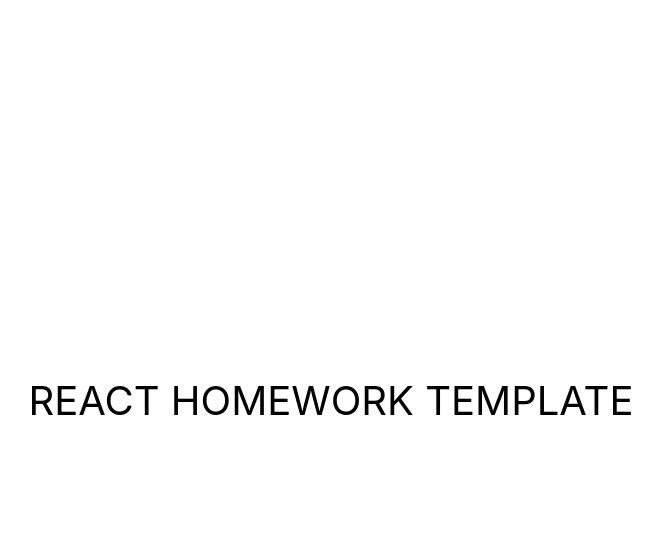
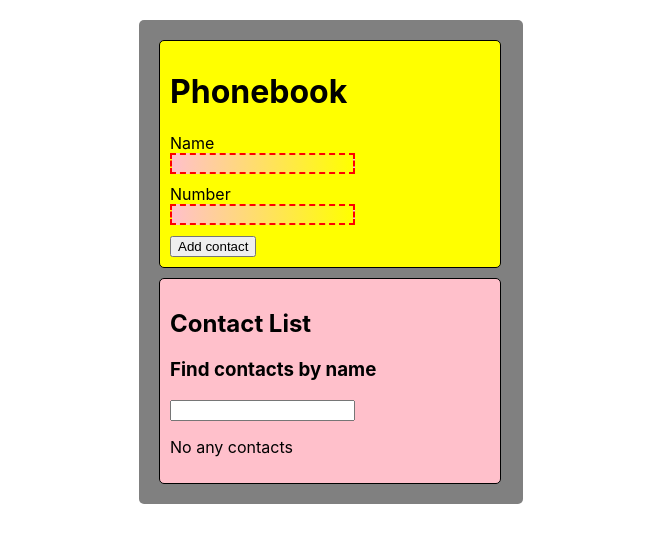
Before and after one commit to Aleksandr-Pod/goit-react-hw-06-phonebook, a React (Create React App) app: page / in a window 1280 px wide. Shown: the top 542 px of the page, without its empty margins (309-971 px from the left). Built offline with nearby package versions, Linux system fonts and the light colour scheme.

Commit message:
initial + libs + newReact

```diff
--- a/package.json
+++ b/package.json
@@ -7,10 +7,11 @@
     "@testing-library/jest-dom": "^5.16.3",
     "@testing-library/react": "^12.1.4",
     "@testing-library/user-event": "^13.5.0",
+    "formik": "^2.2.9",
     "react": "^18.0.0",
     "react-dom": "^18.0.0",
     "react-scripts": "5.0.0",
-    "web-vitals": "^2.1.3"
+    "styled-components": "^5.3.5"
   },
   "scripts": {
     "start": "react-scripts start",
--- a/src/components/App.jsx
+++ b/src/components/App.jsx
@@ -1,17 +1,55 @@
-export const App = () => {
+import {useState, useEffect} from 'react';
+import { InputForm } from './InputForm/InputForm';
+import { Filter } from './Filter/Filter';
+import { ContactList } from './ContactList/ContactList';
+// styled components
+import { PhonebookBox } from './Phonebook/Phonebook.styled';
+import { InputFormBox } from './InputForm/InputForm.styled';
+import { ContactListBox } from './ContactList/ContactList.styled';
+// other libs
+import { nanoid } from 'nanoid';
+
+export function App() {
+  const [contacts, setContacts] = useState(() =>
+    JSON.parse(window.localStorage.getItem('contacts')) ?? []
+  );
+  const [filter, setFilter] = useState("");
+
+  useEffect(() => {
+    localStorage.setItem("contacts", JSON.stringify(contacts))
+  }, [contacts]);
+
+  const submitHandle = (data) => {
+    const equalName = contacts.find(el => (el.name.toLowerCase() === data.name.toLowerCase()));
+    if (equalName) return alert(equalName.name + " is already in contacts");
+
+    data.id = nanoid();
+    setContacts(contacts => [data, ...contacts])
+  }
+  const filterChange = (evt) => {
+    evt.preventDefault();
+    setFilter(evt.currentTarget.value);
+  }
+  const onDelete = (id) => {
+    setContacts(contacts => contacts.filter(contact => contact.id !== id))
+  }
+
+  const normalizedFilter = filter.toLowerCase();
+  const filteredContacts = contacts.filter(contact => (contact.name.toLowerCase().includes(normalizedFilter)));
+
   return (
-    <div
-      style={{
-        height: '100vh',
-        display: 'flex',
-        justifyContent: 'center',
-        alignItems: 'center',
-        fontSize: 40,
-        textTransform: 'uppercase',
-        color: '#010101',
-      }}
-    >
-      React homework template
-    </div>
+    <PhonebookBox>
+      <InputFormBox>
+        <h1>Phonebook</h1>
+        <InputForm submitHandle={submitHandle}/>
+      </InputFormBox>
+      <ContactListBox>
+        <h2>Contact List</h2>
+        <Filter filter={filter} filterChange={filterChange}/>
+        {contacts.length ?
+          <ContactList contacts={filteredContacts} onDelete={onDelete} /> :
+          <p>No any contacts</p>}
+      </ContactListBox>
+    </PhonebookBox>
   );
-};
+}
--- /dev/null
+++ b/src/components/ContactItem/ContactItem.js
@@ -0,0 +1,17 @@
+import { ListItem, NumByOrder, TelNum, DelBtn } from "../ContactList/ContactList.styled";
+import PropTypes from 'prop-types';
+
+export function ContactItem({contact, idx, onDelete}) {
+    return (
+        <ListItem>
+            <NumByOrder>{idx + 1}</NumByOrder>
+            {contact.name}: <TelNum>{contact.number}</TelNum>
+            <DelBtn type="button" onClick={() => onDelete(contact.id)}>Delete</DelBtn>
+        </ListItem>
+    )
+}
+ContactItem.propTypes = {
+  contact: PropTypes.object,
+  idx: PropTypes.number,
+  onDelete: PropTypes.func
+}
--- /dev/null
+++ b/src/components/ContactList/ContactList.js
@@ -0,0 +1,17 @@
+import { ContactItem } from "../ContactItem/ContactItem";
+import PropTypes from 'prop-types';
+
+export function ContactList({ contacts, onDelete }) {
+
+    return (
+        <>
+            {contacts.map((contact, idx) => (
+                <ContactItem key={contact.id} contact={contact} idx={idx} onDelete={onDelete}/>
+            ))}
+        </>
+    )
+}
+ContactList.propTypes = {
+  contacts: PropTypes.arrayOf(PropTypes.object),
+  onDelete: PropTypes.func
+}
--- /dev/null
+++ b/src/components/ContactList/ContactList.styled.js
@@ -0,0 +1,35 @@
+import styled from 'styled-components';
+
+export const ContactListBox = styled.ul`
+margin: 10px;
+padding: 10px;
+width: 320px;
+background-color: pink;
+border: 1px solid black;
+border-radius: 5px;
+`
+export const ListItem = styled.li`
+display: flex;
+list-style: none;
+margin: 5px;
+max-width: 320px;
+background-color: white;
+border-radius: 2px;
+`
+export const NumByOrder = styled.span`
+margin-right: 10px;
+padding: 0 5px;
+width: 10px;
+border: 1px solid black;
+border-radius: 5px;
+background-color: grey;
+`
+export const TelNum = styled.span`
+margin-left: 5px;
+color: red;
+font-weight: 700;
+`
+export const DelBtn = styled.button`
+margin-left: auto;
+background-color: gray;
+`
--- /dev/null
+++ b/src/components/Filter/Filter.js
@@ -0,0 +1,14 @@
+import PropTypes from 'prop-types';
+
+export const Filter = ({ filter, filterChange }) => {
+
+    return (<div>
+            <h3>Find contacts by name</h3>
+            <input type="text" value={filter} onChange={evt => filterChange(evt)} />
+        </div>
+    )
+}
+Filter.propTypes = {
+  filter: PropTypes.string,
+  filterChange: PropTypes.func
+}
--- /dev/null
+++ b/src/components/InputForm/InputForm.js
@@ -0,0 +1,56 @@
+import {Component} from 'react';
+import { InputItem } from "./InputForm.styled";
+import { Formik, Form } from 'formik';
+import PropTypes from 'prop-types';
+
+export class InputForm extends Component {
+    state = {
+        name: "",
+        number: ""
+    };
+    // onInput = (evt) => {
+    //     evt.preventDefault();
+    //     this.setState({ [evt.currentTarget.name]: evt.currentTarget.value });
+    // }
+
+    onSubmit = (values, action) => {
+        this.props.submitHandle(values);
+        action.resetForm();
+    }
+    render() {
+        const { name, number } = this.state;
+        return (
+            <Formik initialValues={{ name, number }}
+            onSubmit={this.onSubmit}>
+            <Form><label>Name
+                <InputItem
+                    type="text"
+                    name="name"
+                    pattern="^[a-zA-Zа-яА-Я]+(([' -][a-zA-Zа-яА-Я ])?[a-zA-Zа-яА-Я]*)*$"
+                    title="Name may contain only letters, apostrophe, dash and spaces. For example Adrian, Jacob Mercer, Charles de Batz de Castelmore d'Artagnan"
+                    required
+                    // value={ name}
+                    // onChange={this.onInput}
+                /></label>
+                <label>Number<InputItem
+                    type="tel"
+                    name="number"
+                    pattern="\+?\d{1,4}?[-.\s]?\(?\d{1,3}?\)?[-.\s]?\d{1,4}[-.\s]?\d{1,4}[-.\s]?\d{1,9}"
+                    title="Phone number must be digits and can contain spaces, dashes, parentheses and can start with +"
+                    required
+                    // value={ number}
+                    // onChange={this.onInput}
+                    /></label>
+                    <button type="submit">Add contact</button>
+                {/* <button type="submit" onClick={evt => {
+                        this.setState({ name: "", number: "" });
+                        this.props.SubmitHandle(evt, this.state);
+                } }>Add contact</button> */}
+                </Form>
+                </Formik>
+        )
+    }
+}
+InputForm.propTypes = {
+  submitHandle: PropTypes.func
+}
--- /dev/null
+++ b/src/components/InputForm/InputForm.styled.js
@@ -0,0 +1,23 @@
+import styled from 'styled-components';
+import { Field } from 'formik';
+
+export const InputFormBox = styled.div`
+padding: 10px;
+margin: 10px;
+width: 320px;
+border: 1px solid black;
+border-radius: 5px;
+background-color: yellow;
+`
+export const InputItem = styled(Field)`
+display: flex;
+flex-direction: column;
+margin-bottom: 10px;
+:invalid {
+  border: 2px dashed red;
+}
+:invalid:required {
+  background-image: linear-gradient(to right, pink, yellow);
+}
+
+`
--- /dev/null
+++ b/src/components/Phonebook/Phonebook.styled.js
@@ -0,0 +1,9 @@
+import styled from "styled-components";
+
+export const PhonebookBox = styled.div`
+margin: 20px auto;
+width: 364px;
+padding: 10px;
+background-color: gray;
+border-radius: 5px;
+`
--- a/src/index.js
+++ b/src/index.js
@@ -1,6 +1,7 @@
 import React from 'react';
 import ReactDOM from 'react-dom/client';
 import { App } from 'components/App';
+// import reportWebVitals from './reportWebVitals';
 import './index.css';
 
 ReactDOM.createRoot(document.getElementById('root')).render(
```
Also changed, not shown: 1 other file (tests, documents, lock files or other folders).
